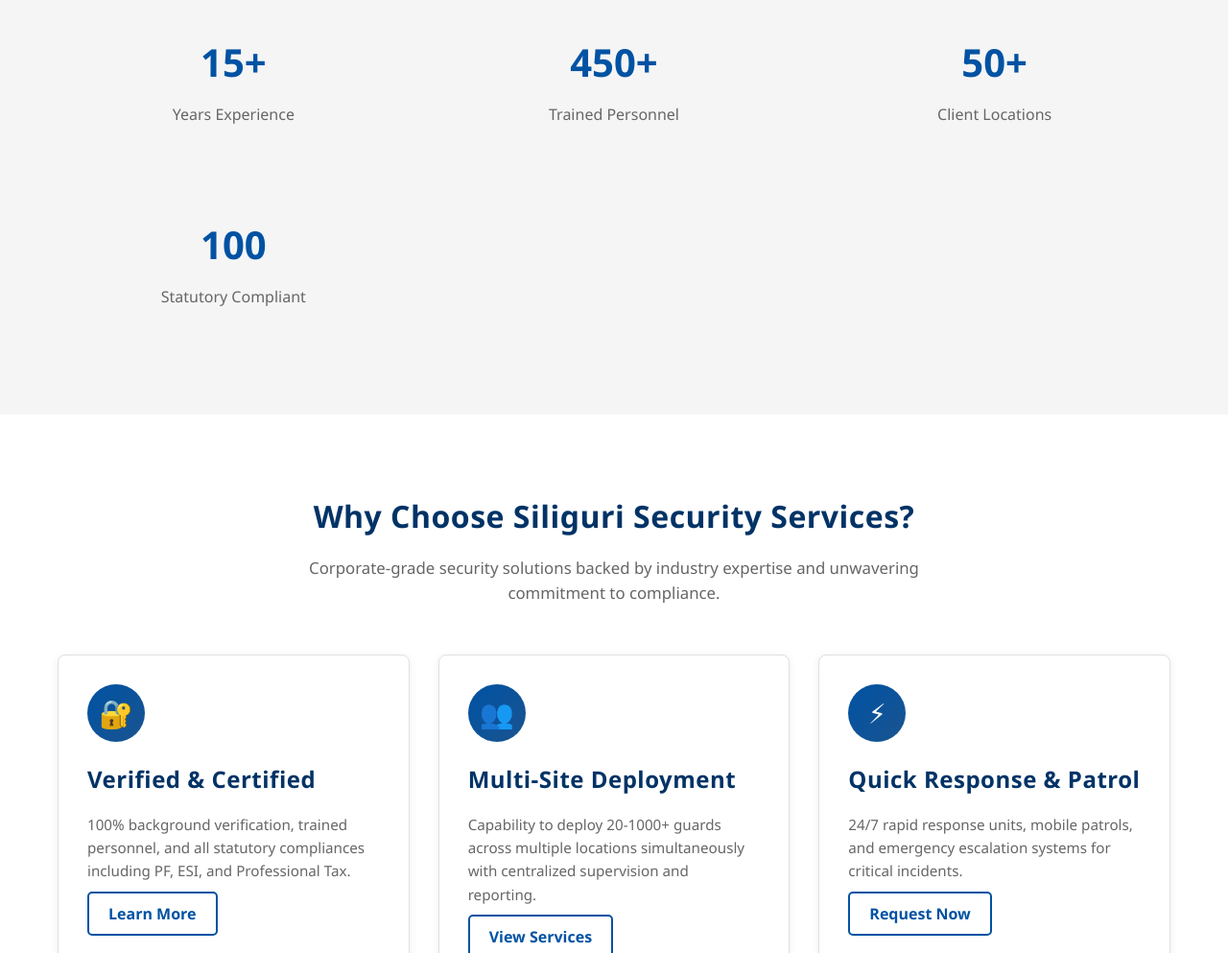
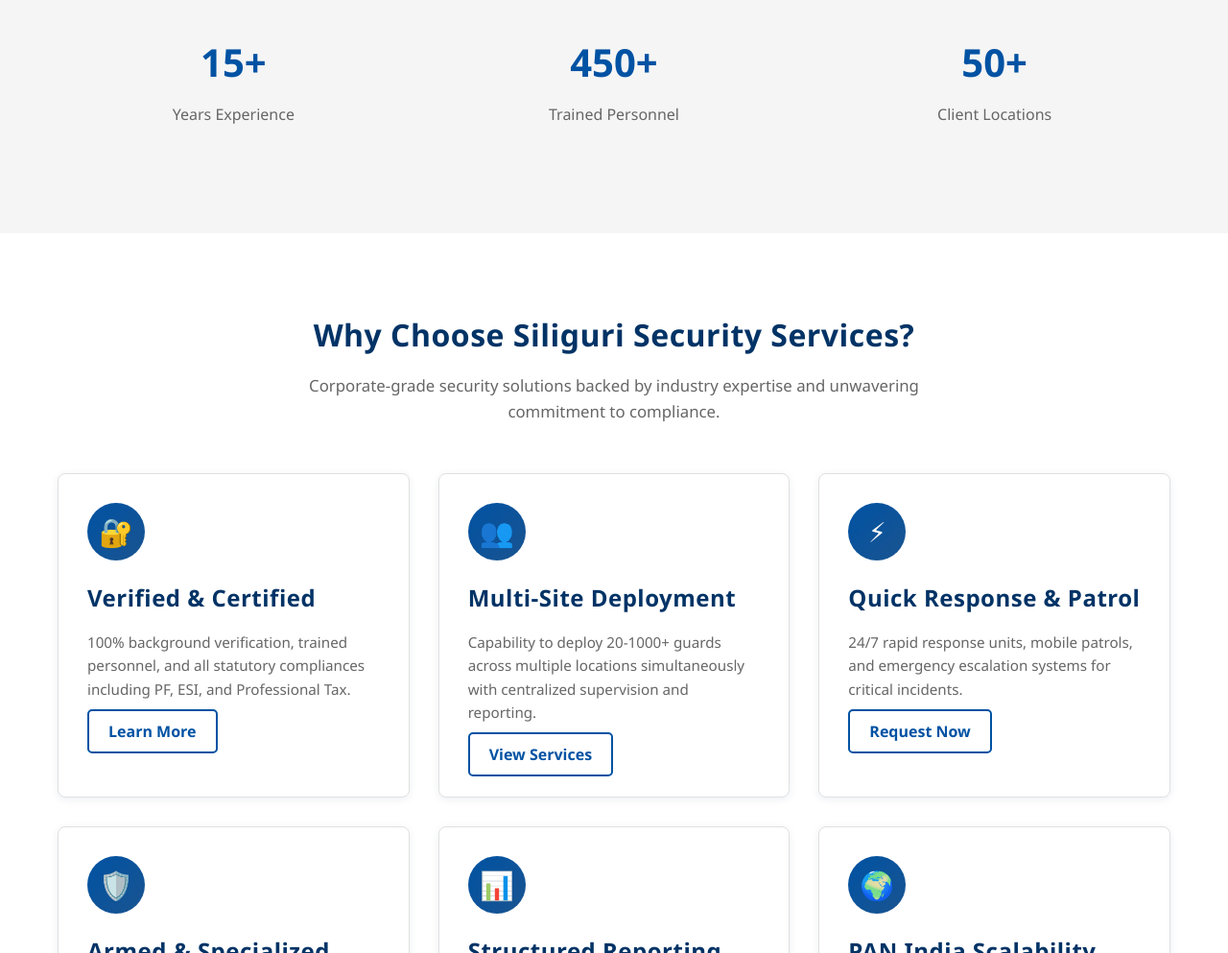
Before and after one commit to yourexpressionx-glitch/sss, a website: page index.html in a window 1280 px wide. Shown: the part 744-1737 px from the top of the page at 96% size. Drawn offline with Linux system fonts and the light colour scheme.

Commit message:
chore: Remove statutory compliant counter from stats display

```diff
--- a/index.html
+++ b/index.html
@@ -116,10 +116,6 @@
             <div class="stat-item">
                 <div class="stat-number">50+</div>
                 <div class="stat-label">Client Locations</div>
-            </div>
-            <div class="stat-item">
-                <div class="stat-number">100%</div>
-                <div class="stat-label">Statutory Compliant</div>
             </div>
         </div>
     </div>
```
